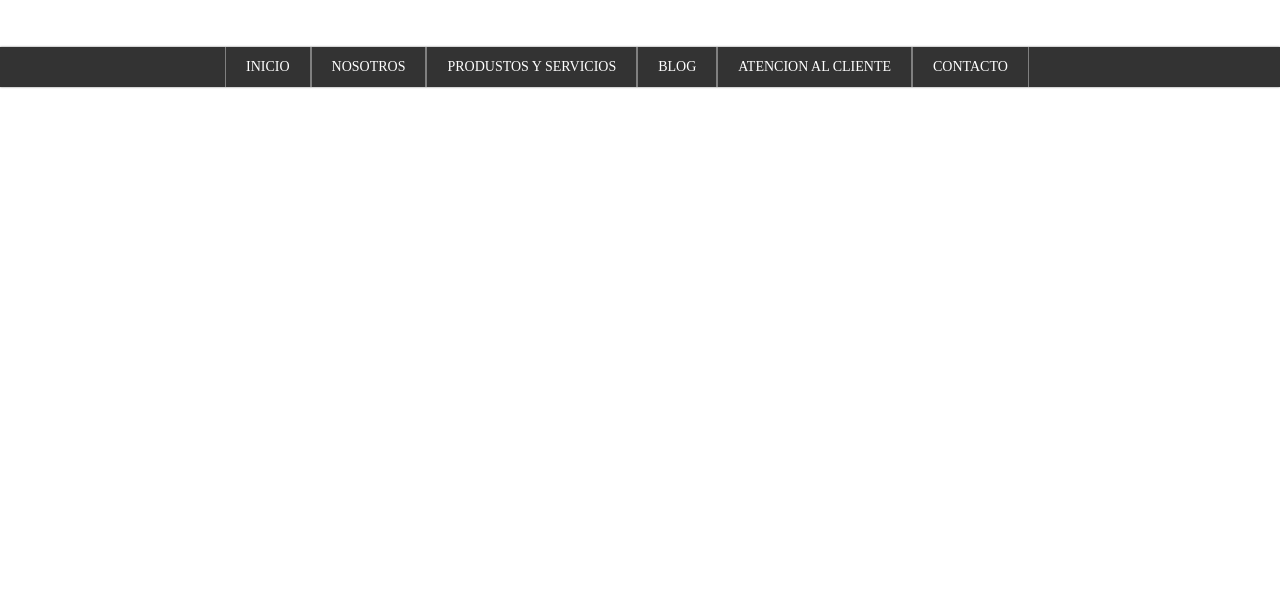
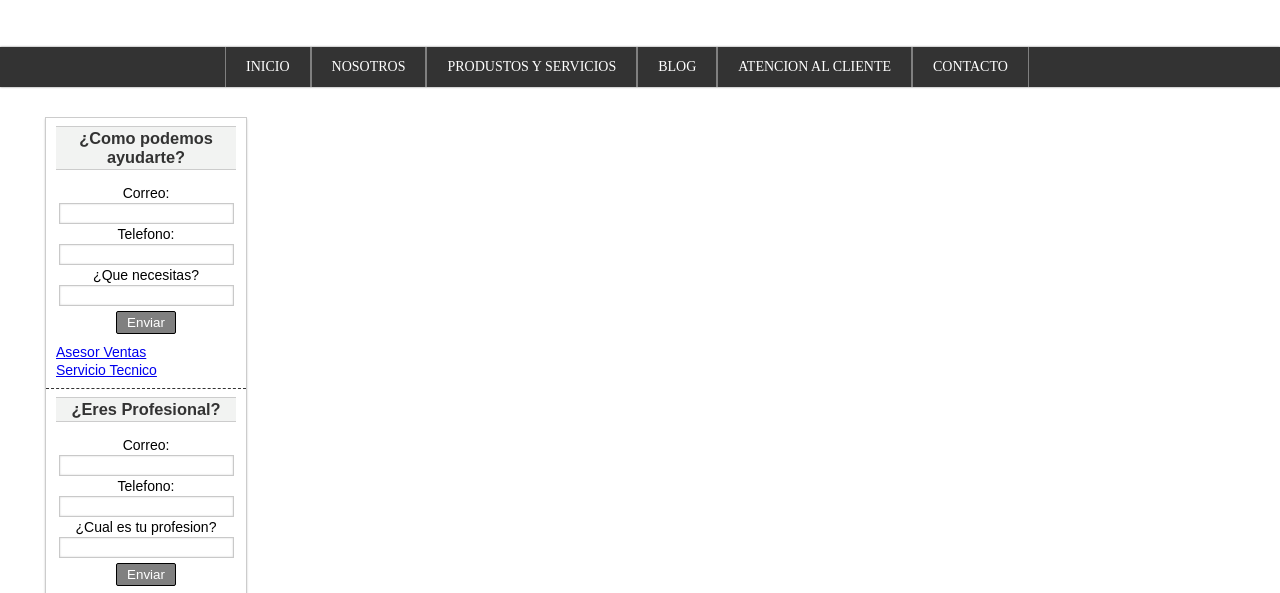
Before and after one commit to CesarRavelo/Mano-de-obra, a plain HTML site: page index.html in a window 1280 px wide. Shown: the part 203-796 px from the top of the page. Drawn offline with Linux system fonts and the light colour scheme.

Commit message:
Barra lateral

```diff
--- a/index.html
+++ b/index.html
@@ -105,11 +105,58 @@
 <!--Inicio contenido central-->
 <div id="content">
 
-<!--Inicio de la barra central-->
+<!--Inicio de la barra lateral-->
     <aside id="aside">
+    <div class="widget" id="login">
+        <h3>¿Como podemos ayudarte?</h3>
+        <form>
+            <label>Correo:</label>
+            <input type="text"/>
 
+            <label>Telefono:</label>
+            <input type="text"/>
+
+            <label>¿Que necesitas?</label>
+            <input type="text"/>
+
+            <input type="submit" value="Enviar"/>
+
+            <a href="#">Asesor Ventas</a>
+            <a href="#">Servicio Tecnico</a>
+        </form>
+    </div>
+    <div class="widget" id="login">
+        <h3>¿Eres Profesional?</h3>
+        <form>
+            <label>Correo:</label>
+            <input type="text"/>
+
+            <label>Telefono:</label>
+            <input type="text"/>
+
+            <label>¿Cual es tu profesion?</label>
+            <input type="text"/>
+
+            <input type="submit" value="Enviar"/>
+
+            <div class="widget" id="login">
+                <h3>¿Enlaces de Interes?</h3>
+                   <ul>
+                    <li>
+                        <a href="#">Electrodomesticos con descuento</a>
+                    </li>
+                    <li>
+                        <a href="#">Mantenimiento preventivo</a>
+                    </li>
+                    <li>
+                        <a href="#">Certifica tu profesion</a>
+                    </li>
+                    <li>
+                        <a href="#">Seguros para el Hogar</a>
+                    </li>
+                   </ul>
     </aside>
-<!--Fin de la barra central-->
+<!--Fin de la barra lateral-->
 
 </div>
 <!--Fin contenido central-->
--- a/styles.css
+++ b/styles.css
@@ -5,6 +5,56 @@
     padding: 0px;
     margin: 0px;
 }
+/*FORMULARIOS*/
+
+input[type="text"],
+input[type="email"],
+select{
+    border: 1px solid #c9c9c9;
+    box-shadow: 0px 0px 2px #ccc inset;
+    background: white;
+    padding: 1px;
+    padding-top: 2px;
+    padding-bottom: 2px;
+    color: gray;
+    transition: all 300ms;
+}
+    input[type="text"]:focus,
+    input[type="email"]:focus,
+   select:focus{
+    border: 1px solid #898;
+    color: black;
+   }
+
+   input[type="button"],
+   input[type="submit"],
+   input[type="reset"],
+   button{
+    display: block;
+    border-radius: 2px;
+    border: 1px solid black;
+    width: 60px;
+    padding: 3px;
+    color: white;
+    background-color: gray;
+    cursor: pointer;
+
+}
+
+   input[type="button"]:hover,
+   input[type="submit"]:hover,
+   input[type="reset"]:hover,
+   button:hover{
+    box-shadow:0px 0px 2px brown;
+   }
+   input[type="button"]:active,
+   input[type="submit"]:active,
+   input[type="reset"]:active,
+   button:active{
+    box-shadow:0px 0px 3px black inset;
+    text-shadow: 0px 0px 1;
+   }
+
 
 /*Cabecera*/
 #header {
@@ -117,3 +167,78 @@
     box-shadow: 0px 0px 6px whitesmoke inset;
 
 }
+
+/*CONTENIDO*/
+#content {
+    width: 1250px;
+    min-height: 1100px;
+    margin: 0px auto;
+}
+
+/*BARRA LATERAL*/
+#aside{
+width: 200px;
+float: left;
+margin: 30px;
+background-color: white;
+border: 1px solid #ccc;
+box-shadow: 0px 2px 2px #ccc;
+font-family: sans-serif,Arial, Helvetica;
+}
+
+#aside .widget{
+display: block;
+width: 180px;
+margin: 5x auto;
+padding: 8px;
+padding-left: 10px;
+padding-right: 10px;
+font-size: 14px;
+border-bottom: 1px dashed #333333;
+}
+
+#aside .widget:last-child{
+    margin-bottom: 20px;
+
+}
+
+#aside h3{
+    display: block;
+    color: #333333;
+    width: 100%;
+    text-align: center;
+    padding-top: 2px;
+    padding-bottom: 2px;
+    margin-bottom: 15px;
+    background: #f2f3f2;
+    border: 1px solid #ccc;
+    border-left: none;
+    border-right: none;
+
+}
+/*FORMULARIOS BARRA LATERAL*/
+
+#aside div label,
+#aside div input[type="text"],
+#aside div input[type="email"],
+#aside div a{
+display: block;
+width: 95%;
+margin-top: 2px;
+margin-bottom: 2px;
+}
+
+#aside div input[type="button"],
+#aside div input[type="submit"],
+#aside div button{
+    margin-top: 5px;
+    margin-bottom: 10px;
+}
+
+#aside input,
+#aside label{
+    margin: 0px auto;
+    text-align: center;
+
+
+}
```
